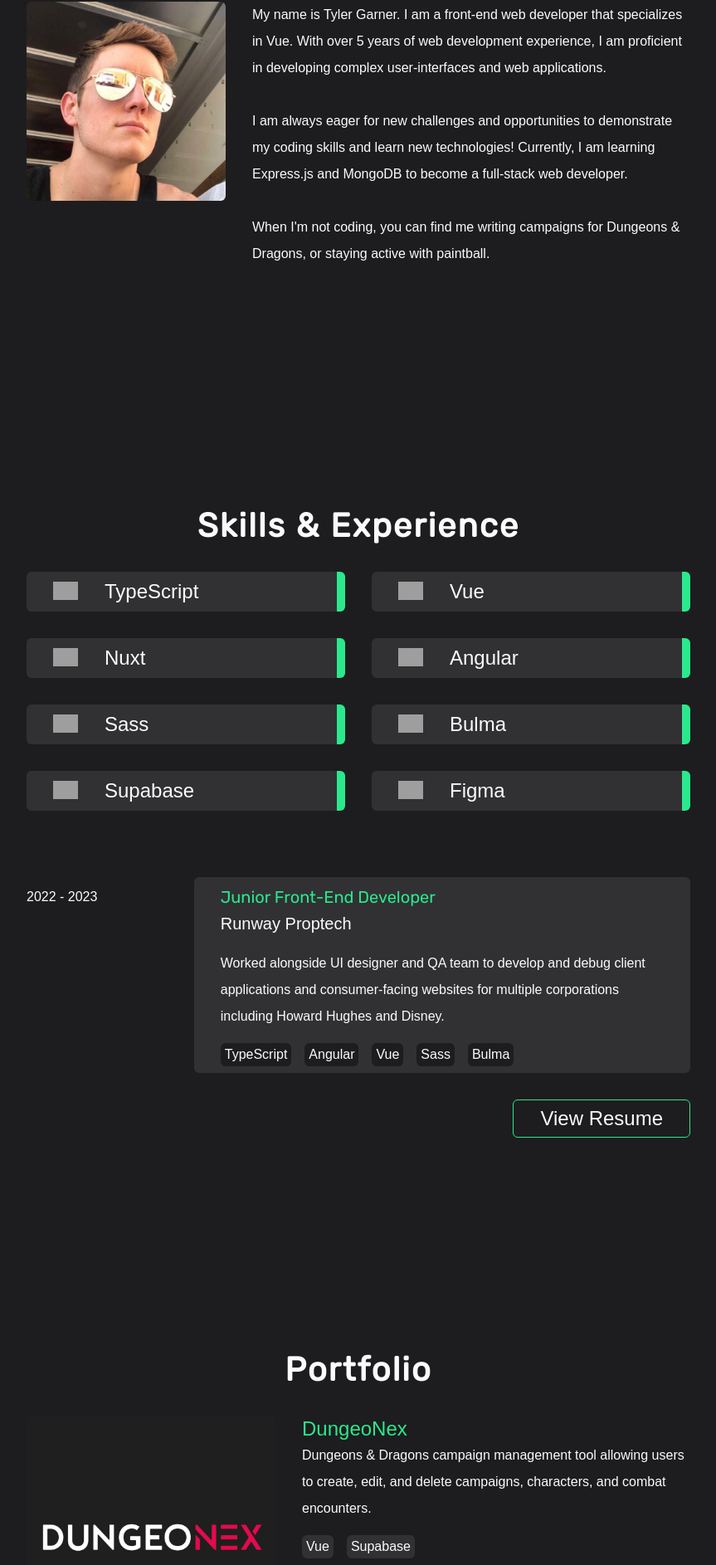
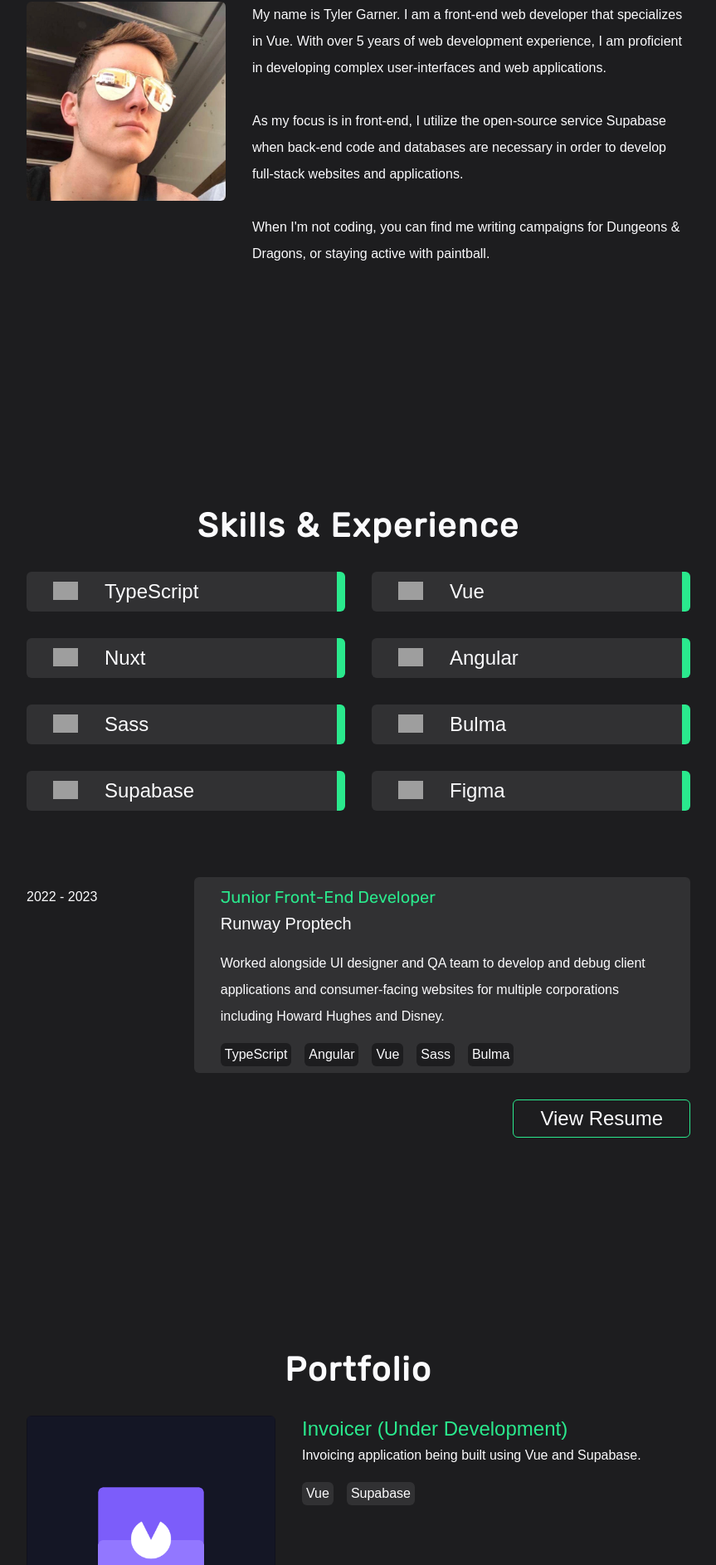
Before and after one commit to GarnerCode/garnercode-v2, a Nuxt app: page / in a window 1280 px wide. Shown: the part 893-2779 px from the top of the page at 83% size, without its empty margins (208-1071 px from the left). Built offline with nearby package versions, Linux system fonts and the light colour scheme; grey boxes are pictures that could not be loaded; a web font is replaced by a local one.

Commit message:
Updated portfolio, about

```diff
--- a/components/About.vue
+++ b/components/About.vue
@@ -5,7 +5,7 @@
             <img class="headshot" src="images/headshot.webp" alt="Tyler Garner headshot">
             <div class="about-paragraphs">
                 <p>My name is Tyler Garner. I am a front-end web developer that specializes in Vue. With over 5 years of web development experience, I am proficient in developing complex user-interfaces and web applications.</p>
-                <p>I am always eager for new challenges and opportunities to demonstrate my coding skills and learn new technologies! Currently, I am learning Express.js and MongoDB to become a full-stack web developer.</p>
+                <p>As my focus is in front-end, I utilize the open-source service Supabase when back-end code and databases are necessary in order to develop full-stack websites and applications.</p>
                 <p>When I'm not coding, you can find me writing campaigns for Dungeons & Dragons, or staying active with paintball.</p>
             </div>
         </div>
--- a/const/projects.ts
+++ b/const/projects.ts
@@ -1,4 +1,15 @@
 export const projects = [
+    {
+        title: 'Invoicer (Under Development)',
+        imageUrl: 'images/invoicer.webp',
+        liveUrl: 'https://invoicer-blue.vercel.app/',
+        gitUrl: 'https://github.com/GarnerCode/invoicer',
+        description: 'Invoicing application being built using Vue and Supabase.',
+        tech: [
+            'Vue',
+            'Supabase'
+        ]
+    },
     {
         title: 'DungeoNex',
         imageUrl: 'images/dungeonex.webp',
```
Also changed, not shown: static/images/invoicer.webp (added).
